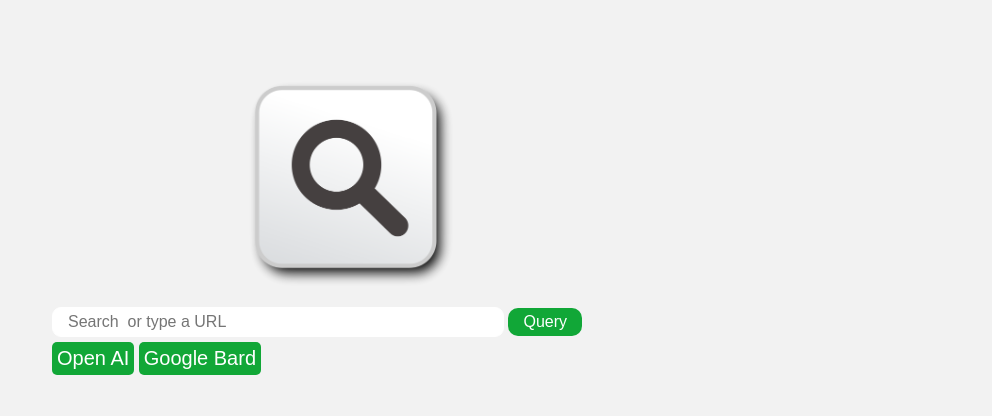
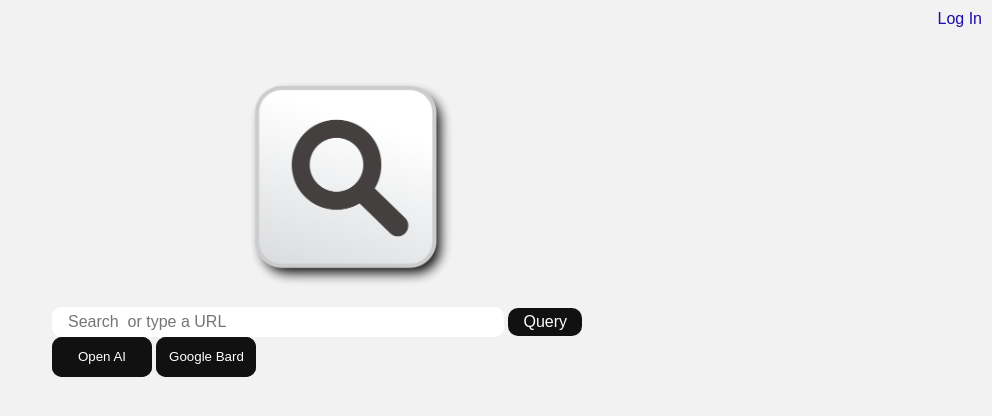
Before and after one commit to rkipchumba/my-search-box, a Flask app: page / in a window 1280 px wide. Shown: the top 416 px of the page, without its empty margins (288-1280 px from the left). Run offline with Flask 3, Linux system fonts and the light colour scheme.

Commit message:
fixed ai buttons

```diff
--- a/static/script.js
+++ b/static/script.js
@@ -61,7 +61,7 @@ function updateClock() {
     ":" +
     seconds.toString().padStart(2, "0");
 
-  $(".clock").text(greeting + ", the time is: " + timeString);
+  $(".clock").text(greeting + ", Kipchumba : " + timeString);
 }
 
 // Update the clock every second
--- a/static/style.css
+++ b/static/style.css
@@ -68,7 +68,7 @@ a:hover {
 }
 
 .search-button {
-  background-color: #11a737;
+  background-color: #111;
   color: #fff;
   font-size: 16px;
   border: none;
@@ -78,7 +78,7 @@ a:hover {
 }
 
 .search-button:hover {
-  background-color: #9edf79;
+  background-color: #475670;
 }
 
 .search-box-container {
@@ -91,7 +91,7 @@ a:hover {
 }
 
 .content-container {
-  padding-top: 120px;
+  padding-top: 130px;
 }
 
 .search-image {
@@ -108,20 +108,6 @@ a:hover {
   font-size: 24px;
 }
 
-.ai-search-button {
-  margin-top: 10px;
-  font-size: 15px;
-  padding: 5px;
-  border: none;
-  border-radius: 5px;
-  background-color: #11a737;
-  color: #fff;
-  cursor: pointer;
-  position: absolute;
-  top: 50px;
-  right: 20px;
-}
-
 .home-logo {
   height: auto;
   display: block;
@@ -133,15 +119,154 @@ a:hover {
   cursor: pointer;
 }
 
-.open-ai-button,
+.login-button {
+  position: absolute;
+  top: 10px;
+  right: 10px;
+}
+
 .google-bard-button {
+  width: 100px;
+  height: 40px;
+  border: none;
+  outline: none;
+  color: #fff;
+  background: #111;
+  cursor: pointer;
   position: relative;
-  top: 5px;
-  font-size: 20px;
+  z-index: 0;
+  border-radius: 10px;
+}
+
+.open-ai-button {
+  width: 100px;
+  height: 40px;
+  border: none;
+  outline: none;
   color: #fff;
-  background-color: #11a737;
+  background: #111;
+  cursor: pointer;
+  position: relative;
+  z-index: 0;
+  border-radius: 10px;
+}
+
+.ai-search-button {
+  width: 100px;
+  height: 30x;
   border: none;
-  border-radius: 5px;
-  padding: 5px;
+  outline: none;
+  color: #fff;
+  background: #111;
   cursor: pointer;
+  position: absolute;
+  z-index: 0;
+  border-radius: 10px;
 }
+
+.open-ai-button:before {
+  content: "";
+  background: linear-gradient(
+    45deg,
+    #ff0000,
+    #ff7300,
+    #fffb00,
+    #48ff00,
+    #00ffd5,
+    #002bff,
+    #7a00ff,
+    #ff00c8,
+    #ff0000
+  );
+  position: absolute;
+  top: -2px;
+  left: -2px;
+  background-size: 400%;
+  z-index: -1;
+  filter: blur(5px);
+  width: calc(100% + 4px);
+  height: calc(100% + 4px);
+  animation: glowing 20s linear infinite;
+  opacity: 0;
+  transition: opacity 0.3s ease-in-out;
+  border-radius: 10px;
+}
+
+.google-bard-button:before {
+  content: "";
+  background: linear-gradient(
+    45deg,
+    #ff0000,
+    #ff7300,
+    #fffb00,
+    #48ff00,
+    #00ffd5,
+    #002bff,
+    #7a00ff,
+    #ff00c8,
+    #ff0000
+  );
+  position: absolute;
+  top: -2px;
+  left: -2px;
+  background-size: 400%;
+  z-index: -1;
+  filter: blur(5px);
+  width: calc(100% + 4px);
+  height: calc(100% + 4px);
+  animation: glowing 20s linear infinite;
+  opacity: 0;
+  transition: opacity 0.3s ease-in-out;
+  border-radius: 10px;
+}
+
+.open-ai-button:active:after {
+  background: transparent;
+}
+
+.google-bard-button:after {
+  background: transparent;
+}
+
+.google-bard-button:hover:before {
+  opacity: 1;
+}
+.open-ai-button:hover:before {
+  opacity: 1;
+}
+
+.google-bard-button:after {
+  z-index: -1;
+  content: "";
+  position: absolute;
+  width: 100%;
+  height: 100%;
+  background: #111;
+  left: 0;
+  top: 0;
+  border-radius: 10px;
+}
+
+.open-ai-button:after {
+  z-index: -1;
+  content: "";
+  position: absolute;
+  width: 100%;
+  height: 100%;
+  background: #111;
+  left: 0;
+  top: 0;
+  border-radius: 10px;
+}
+
+@keyframes glowing {
+  0% {
+    background-position: 0 0;
+  }
+  50% {
+    background-position: 400% 0;
+  }
+  100% {
+    background-position: 0 0;
+  }
+}
--- a/templates/index.html
+++ b/templates/index.html
@@ -32,6 +32,7 @@
           Google Bard
         </button></a
       >
+      <a href="#" class="login-button">Log In</a>
     </div>
 
     <script src="https://ajax.googleapis.com/ajax/libs/jquery/3.6.0/jquery.min.js"></script>
--- a/templates/results.html
+++ b/templates/results.html
@@ -40,7 +40,7 @@
           />
 
           {% endif %}
-          <a href="{{ result['link'] }}">Read More</a>
+          <a href="{{ result['link'] }}" target="_blank">Read More</a>
         </li>
         {% endfor %}
       </ul>
```
